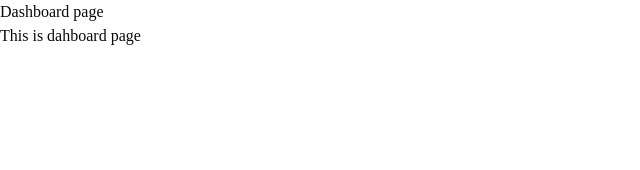
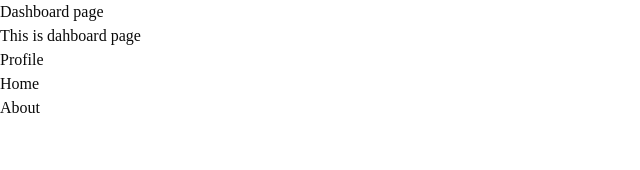
Before and after one commit to bhatinishant38/mystry-message-next-app, a Next.js app: page /dashboard in a window 1280 px wide. Shown: the top 170 px of the page, without its empty margins (0-640 px from the left). Built offline with nearby package versions, Linux system fonts and the light colour scheme.

Commit message:
feat: update Dashboard component to include navigation links

```diff
--- a/app/(app)/dashboard/page.tsx
+++ b/app/(app)/dashboard/page.tsx
@@ -6,7 +6,13 @@ const Dashboard = () => {
       <div>
         <div><div>This is dahboard page</div></div>
       </div>
-
+      <div>
+        <ul>
+          <li>Profile </li>
+          <li>Home</li>
+          <li>About</li>
+        </ul>
+      </div>
     </div>
   )
 }
```
